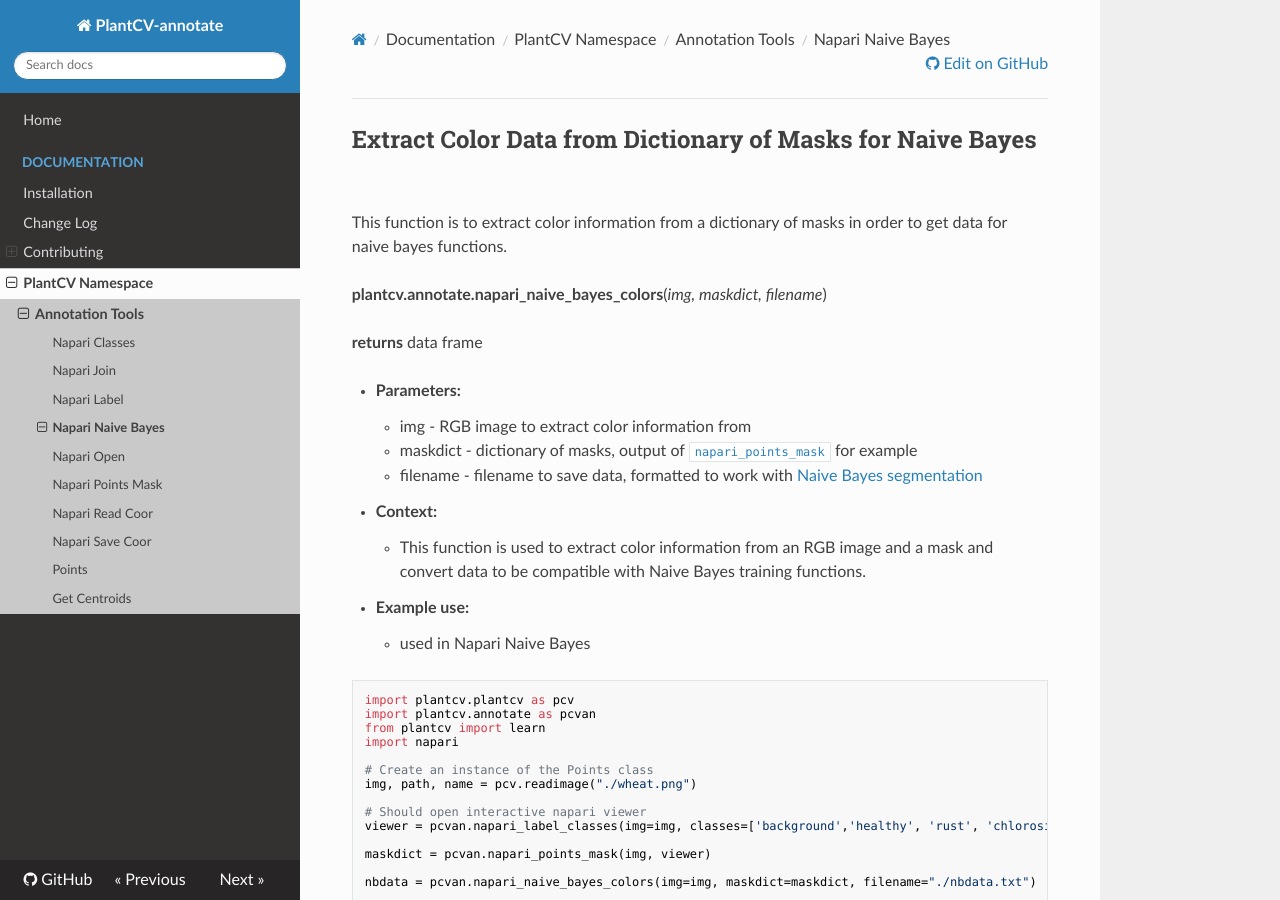
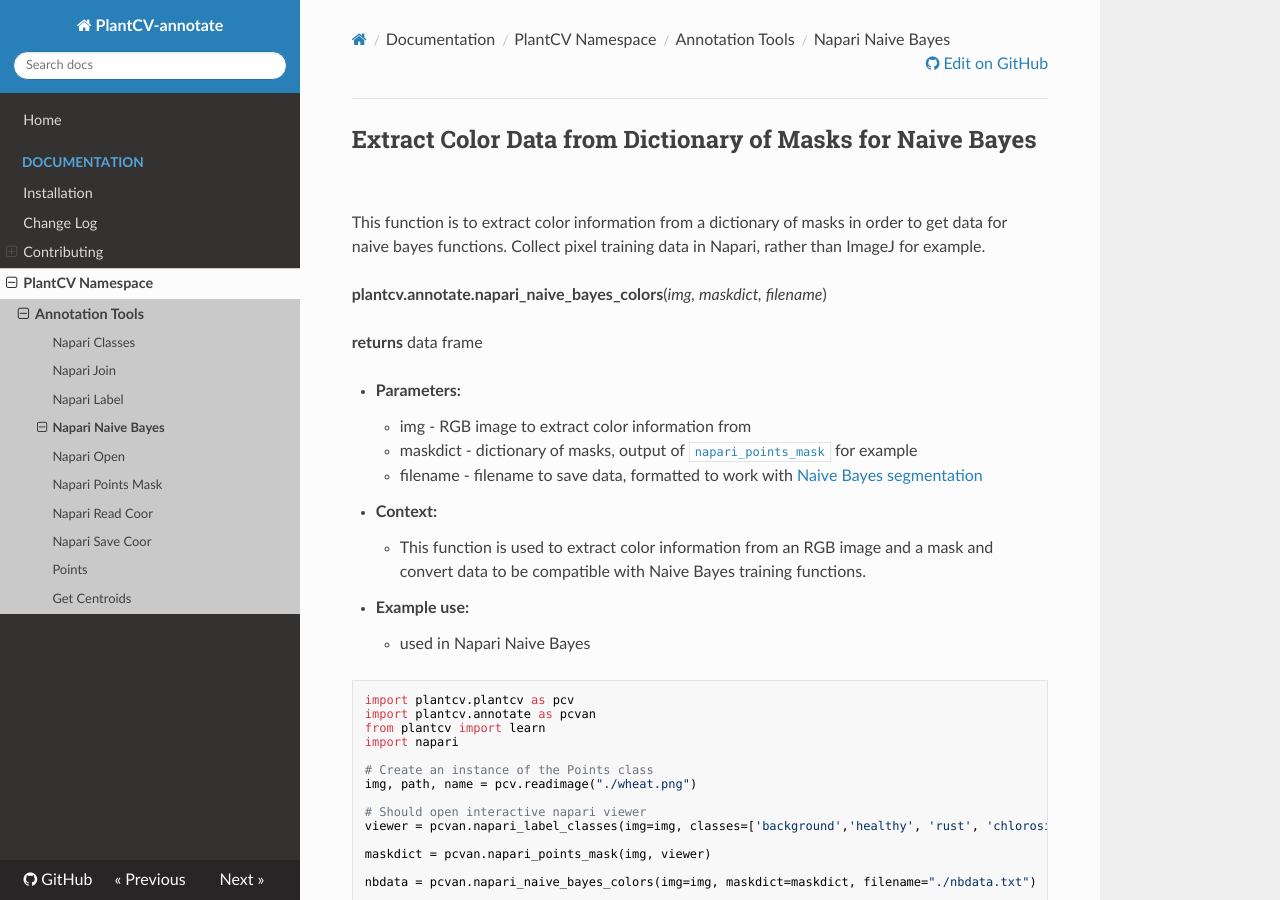
Before and after one commit to danforthcenter/plantcv-annotate, an MkDocs documentation site: the page built from docs/napari_naive_bayes_colors.md, in a window 1280 px wide and 900 px high. Built offline with MkDocs 1.6.1, drawn with Linux system fonts in a browser that asks for light colours; nearby versions of some CDN libraries.

Commit message:
Add context that this is a replacement for imageJ pixel collection

```diff
--- a/docs/napari_naive_bayes_colors.md
+++ b/docs/napari_naive_bayes_colors.md
@@ -1,7 +1,7 @@
 ## Extract Color Data from Dictionary of Masks for Naive Bayes
 
 This function is to extract color information from a dictionary of masks in order
-to get data for naive bayes functions.
+to get data for naive bayes functions. Collect pixel training data in Napari, rather than ImageJ for example.
 
 **plantcv.annotate.napari_naive_bayes_colors**(*img, maskdict, filename*)
 
```
